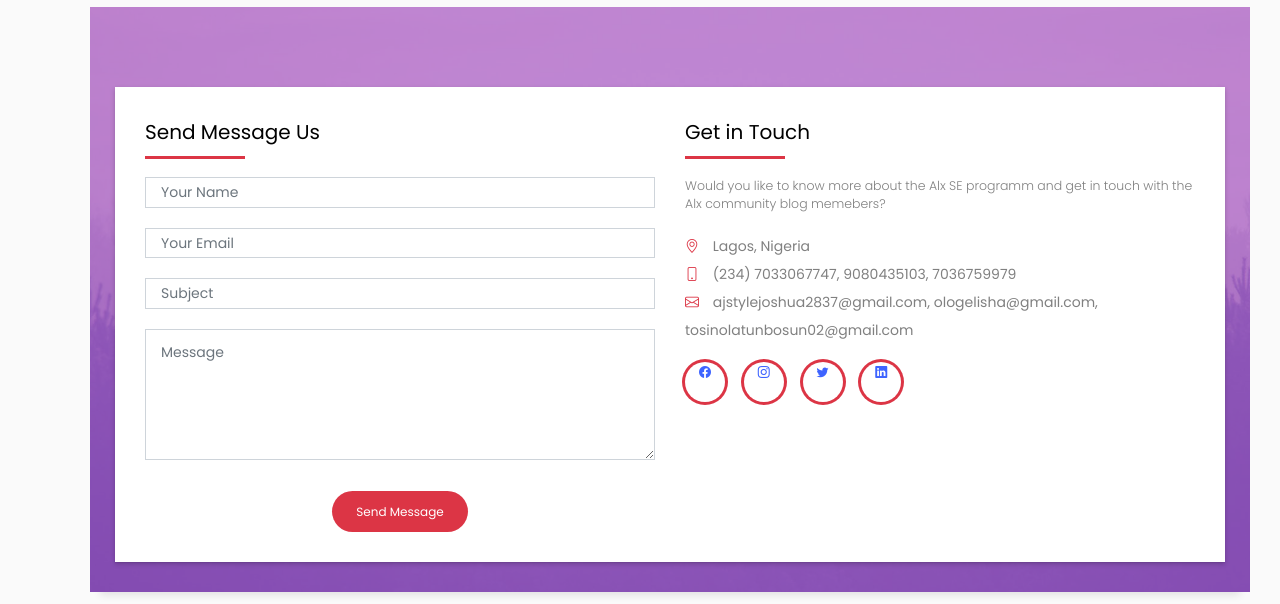
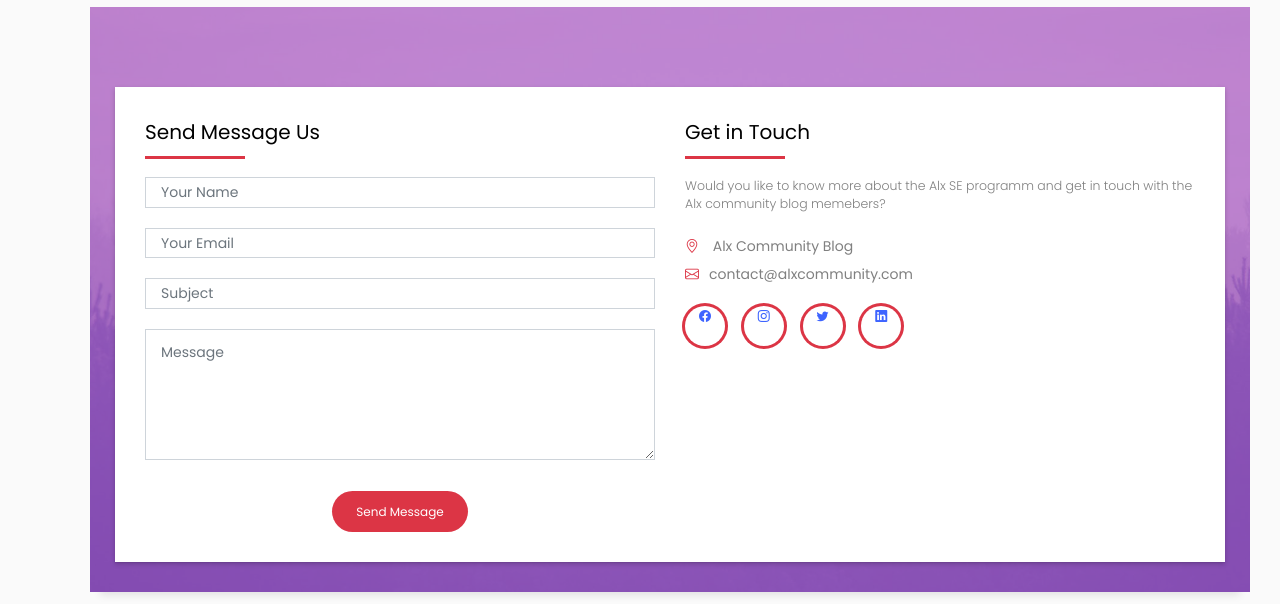
Before and after one commit to Eminent6916/alxcommunityblog, a Flask app: page / in a window 1280 px wide. Shown: the part 2463-3067 px from the top of the page. Run offline with Flask 3, Linux system fonts and the light colour scheme; some libraries are stand-ins or nearby versions; some web fonts are replaced.

Commit message:
new index changes

```diff
--- a/backend/website/templates/index.html
+++ b/backend/website/templates/index.html
@@ -288,9 +288,8 @@
                         Would you like to know more about the Alx SE programm and get in touch with the Alx community blog memebers?
                       </p>
                       <ul class="list-ico">
-                        <li><span class="bi bi-geo-alt"></span> Lagos, Nigeria</li>
-                        <li><span class="bi bi-phone"></span> (234) 7033067747, 9080435103, 7036759979</li>
-                        <li><span class="bi bi-envelope"></span> ajstylejoshua2837@gmail.com, ologelisha@gmail.com, tosinolatunbosun02@gmail.com</li>
+                        <li><span class="bi bi-geo-alt"></span> Alx Community Blog</li>
+                        <li><span class="bi bi-envelope"></span>contact@alxcommunity.com</li>
                       </ul>
                     </div>
                     <div class="socials">
```
